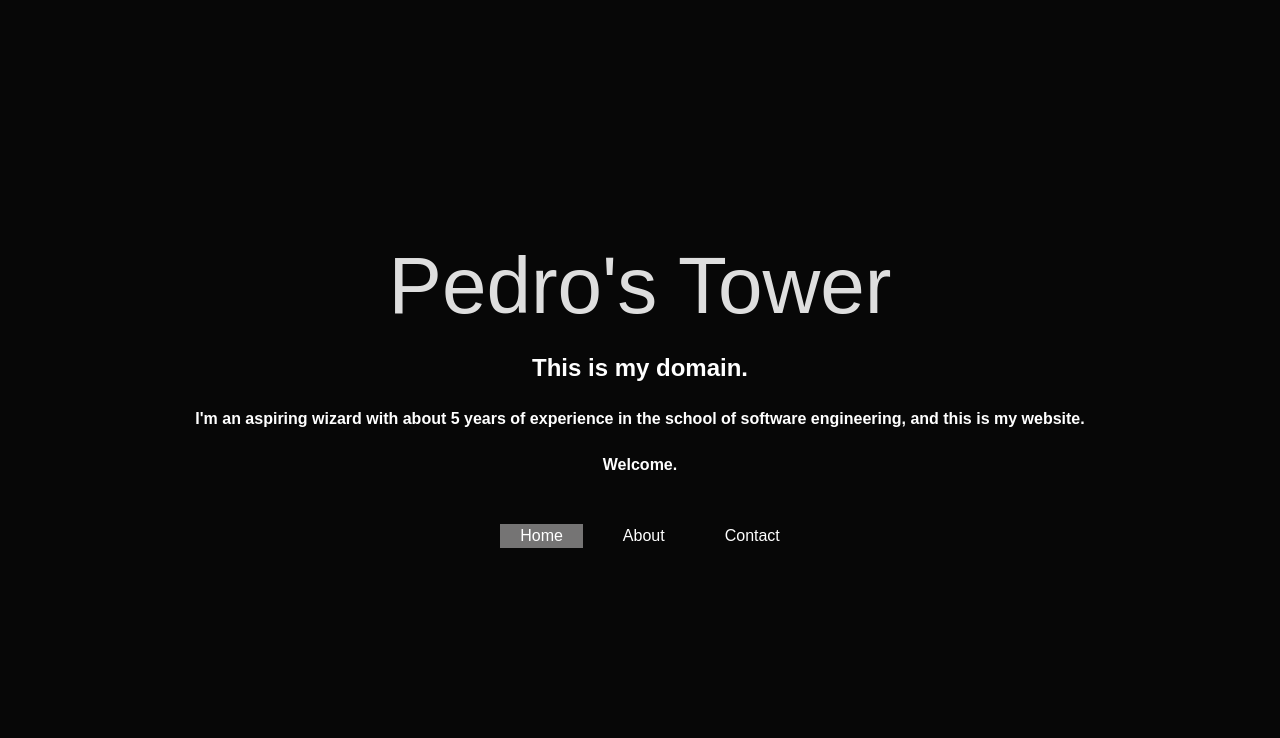
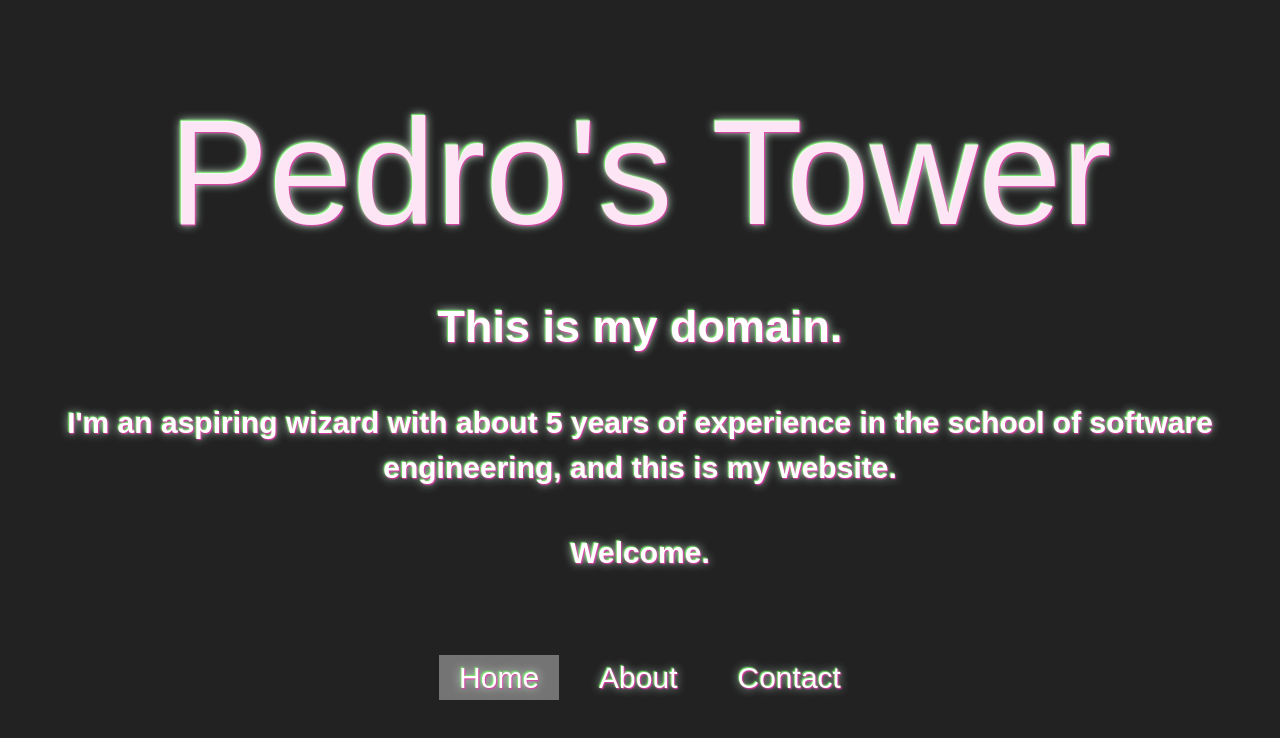
Before and after one commit to drokii/pedrosplace, a React (Vite) app: page / in a window 1280 px wide. Shown: the top 738 px of the page. Built offline with nearby package versions, Linux system fonts and the light colour scheme; a web font is replaced by a local one.

Commit message:
added funny flickering effect on text

```diff
--- a/src/index.css
+++ b/src/index.css
@@ -8,12 +8,13 @@
   src: url(../fonts/helvetica-bold.woff);
 }
 
+
 :root {
   font-family: 'Sevastopol', sans-serif;
   line-height: 1.5;
   font-weight: 400;
   color: white;
-  background-color: #070707;
+  background-color: #070707e3;
   text-align: center;
   font-synthesis: none;
   text-rendering: optimizeLegibility;
@@ -21,19 +22,24 @@
   -moz-osx-font-smoothing: grayscale;
 }
 
+html {
+  font-size: 30px;
+}
+
 h1 {
   font-family: 'Sevastopol', sans-serif;
   line-height: 1.5;
   font-weight: 400;
-  animation: wave 0.2s;
   font-size: 5rem;
   line-height: 1.1;
   margin: 1rem;
-
   color-scheme: light dark;
   color: rgba(255, 255, 255, 0.87);
 }
 
+h1, h2, h3, h4, h5, h6, p, span, a, li {
+  animation: textflickerwhite 0.003s infinite alternate ease-in-out;
+}
 
 a {
   font-weight: 500;
@@ -86,64 +92,19 @@ button:focus-visible {
   }
 }
 
-h1 span {
-  display: inline-block;
-  animation: wave 2s infinite;
-  animation-delay: calc(0.1s * var(--i));
+
+@keyframes textflickerwhite {
+  from {
+    text-shadow:
+      0.5px 0 0 #ea36af,
+      -0.5px 0 0 #75fa69,
+      0 0 10px rgb(213, 247, 223);
+  }
+
+  to {
+    text-shadow:
+      1px 0.7px 2px #ea36af,
+      -1px -0.7px 2px #75fa69,
+      0 0 10px rgb(213, 247, 223);
+  }
 }
-
-h1 span:nth-child(4) {
-  --i: 4;
-}
-
-h1 span:nth-child(5) {
-  --i: 5;
-}
-
-h1 span:nth-child(6) {
-  --i: 6;
-}
-
-h1 span:nth-child(7) {
-  --i: 7;
-}
-
-h1 span:nth-child(8) {
-  --i: 8;
-}
-
-h1 span:nth-child(9) {
-  --i: 9;
-}
-
-h1 span:nth-child(10) {
-  --i: 10;
-}
-
-h1 span:nth-child(11) {
-  --i: 11;
-}
-
-h1 span:nth-child(12) {
-  --i: 12;
-}
-
-h1 span:nth-child(13) {
-  --i: 13;
-}
-
-h1 span:nth-child(14) {
-  --i: 14;
-}
-
-h1 span:nth-child(15) {
-  --i: 15;
-}
-
-h1 span:nth-child(16) {
-  --i: 16;
-}
-
-h1 span:nth-child(17) {
-  --i: 17;
-}
```
